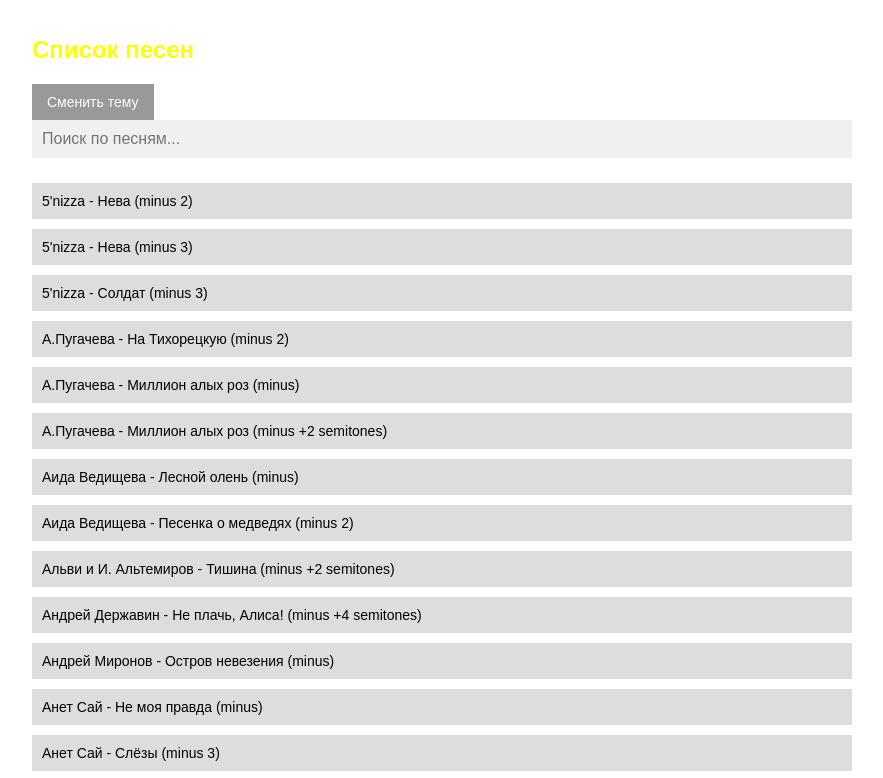
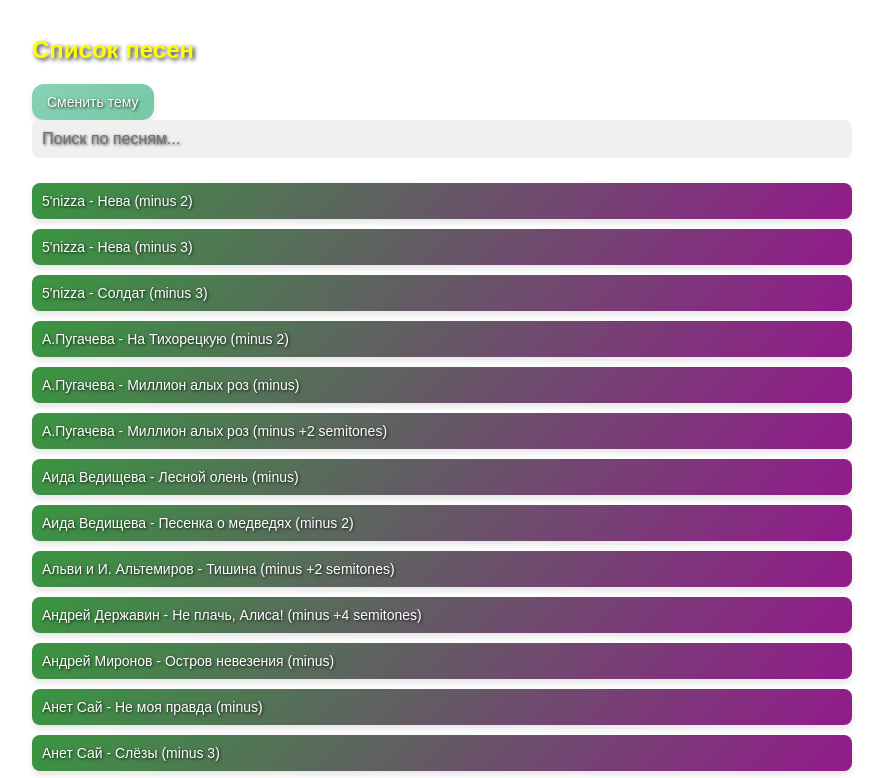
Before and after one commit to Skipidar/song, a plain HTML site: page index.html in a window 1280 px wide. Both pictures are taken after a click on the button "Сменить тему". Shown: the top 778 px of the page, without its empty margins (208-1091 px from the left). Drawn offline with Linux system fonts and the light colour scheme.

Commit message:
Add files via upload

```diff
--- a/script.js
+++ b/script.js
@@ -286,6 +286,33 @@ function uploadNewTrack() {
         renderArtistsList(); // Обновляем список после добавления нового трека
     });
 }
+// Функция для создания снежинок
+function createSnowflake() {
+    const snowflake = document.createElement('div');
+    snowflake.classList.add('snowflake');
+
+    // Генерация случайных размеров, позиций и времени падения снежинок
+    const size = Math.random() * 5 + 5 + 'px';
+    const leftPosition = Math.random() * window.innerWidth + 'px';
+    const fallDuration = Math.random() * 5 + 5 + 's';
+
+    snowflake.style.width = size;
+    snowflake.style.height = size;
+    snowflake.style.left = leftPosition;
+    snowflake.style.animationDuration = fallDuration;
+
+    document.body.appendChild(snowflake);
+
+    // Удаление снежинки после того, как она упадет
+    setTimeout(() => {
+        snowflake.remove();
+    }, parseFloat(fallDuration) * 1000); // Удаление через время падения
+}
+
+// Интервал для создания снежинок
+setInterval(createSnowflake, 800); // Каждые 300 мс создается новая снежинка
+
+
 
 // Вызвать функцию для рендеринга списка при загрузке страницы
 renderArtistsList();
--- a/style.css
+++ b/style.css
@@ -5,6 +5,8 @@ body {
     font-family: Arial, sans-serif;
     margin: 0;
     padding: 20px;
+    position: relative;
+    overflow-y: scroll; /* Включаем прокрутку */
 }
 
 .container {
@@ -17,6 +19,7 @@ body {
     text-align: left;
     margin-bottom: 20px;
     font-size: 24px;
+    text-shadow: 2px 2px 4px rgba(0, 0, 0, 0.8); /* Обводка текста */
 }
 
 .search-bar {
@@ -27,6 +30,8 @@ body {
     background-color: #222;
     color: white;
     font-size: 16px;
+    border-radius: 8px; /* Закругление */
+    text-shadow: 1px 1px 3px rgba(0, 0, 0, 0.8); /* Обводка текста */
 }
 
 .artists-list {
@@ -36,17 +41,23 @@ body {
 }
 
 .artist {
-    background-color: #333;
+    background: linear-gradient(135deg, #399640, #921a8c); /* Зеленый градиент для кнопок песен */
+    color: white;
     margin: 5px 0;
     padding: 10px;
     cursor: pointer;
     width: 100%;
     text-align: left;
     font-size: 14px;
+    border-radius: 12px; /* Закругление */
+    box-shadow: 0 4px 6px rgba(0, 0, 0, 0.1); /* Тень для объема */
+    transition: background 0.3s ease, transform 0.2s ease; /* Плавный переход фона и трансформации */
+    text-shadow: 1px 1px 3px rgba(0, 0, 0, 0.8); /* Обводка текста */
 }
 
 .artist:hover {
-    background-color: #444;
+    background: linear-gradient(135deg, #43a047, #66bb6a); /* Изменение градиента при наведении */
+    transform: scale(1.05); /* Легкое увеличение при наведении */
 }
 
 #song-details {
@@ -57,19 +68,24 @@ body {
     text-align: left;
     font-size: 16px;
     white-space: pre-wrap;
+    text-shadow: 1px 1px 3px rgba(0, 0, 0, 0.8); /* Обводка текста */
 }
 
 .btn {
-    background-color: #555;
+    background: linear-gradient(135deg, #76c7a5, #88d2b6); /* Градиент нежного зеленого цвета */
     color: white;
     padding: 10px 15px;
     border: none;
     cursor: pointer;
     font-size: 14px;
+    border-radius: 12px; /* Закругление кнопок */
+    box-shadow: 0 4px 6px rgba(0, 0, 0, 0.1); /* Тень для объема */
+    transition: background 0.3s ease; /* Плавный переход */
+    text-shadow: 1px 1px 3px rgba(0, 0, 0, 0.8); /* Обводка текста */
 }
 
 .btn:hover {
-    background-color: #777;
+    background: linear-gradient(135deg, #66b692, #76c7a5); /* Изменение оттенка при наведении */
 }
 
 #upload-section {
@@ -85,15 +101,49 @@ body {
     background-color: #222;
     color: white;
     border: none;
+    border-radius: 8px; /* Закругление */
+    text-shadow: 1px 1px 3px rgba(0, 0, 0, 0.8); /* Обводка текста */
 }
 
 #upload-section button {
     display: inline-block;
     padding: 10px 20px;
-    background-color: yellow;
+    background: linear-gradient(135deg, #76c7a5, #88d2b6); /* Градиент нежного зеленого цвета */
     color: black;
     border: none;
     cursor: pointer;
+    border-radius: 12px; /* Закругление кнопок */
+    transition: background 0.3s ease; /* Плавный переход */
+    text-shadow: 1px 1px 3px rgba(0, 0, 0, 0.8); /* Обводка текста */
+}
+
+#upload-section button:hover {
+    background: linear-gradient(135deg, #66b692, #76c7a5); /* Изменение оттенка при наведении */
+}
+
+/* Анимация снежинок */
+.snowflake {
+    position: absolute;
+    top: -50px; /* Падает с верху */
+    background-color: white;
+    border-radius: 50%;
+    opacity: 0.8;
+    animation: fall linear infinite;
+    z-index: 0; /* Снежинки на заднем плане */
+}
+
+@keyframes fall {
+    0% {
+        transform: translateY(0);
+    }
+    100% {
+        transform: translateY(100vh); /* Падает на всю высоту экрана */
+    }
+}
+
+.container, #artists-list, #song-details, #upload-section {
+    position: relative;
+    z-index: 1; /* Контент будет поверх снежинок */
 }
 
 /* Светлая тема */
@@ -104,7 +154,9 @@ body {
 
 .light-theme .artist {
     background-color: #ddd;
-    color: #000;
+    color: white; /* Оставляем белый текст для лучшей читаемости */
+    border-radius: 8px; /* Закругление */
+    text-shadow: 1px 1px 3px rgba(0, 0, 0, 0.8); /* Обводка текста */
 }
 
 .light-theme .artist:hover {
@@ -114,12 +166,15 @@ body {
 .light-theme #search-input {
     background-color: #f0f0f0;
     color: black;
+    border-radius: 8px; /* Закругление */
 }
 
 .light-theme .btn {
-    background-color: #999;
+    background: linear-gradient(135deg, #88d2b6, #76c7a5); /* Светлый зеленый градиент для светлой темы */
+    color: white; /* Оставляем белый текст */
+    text-shadow: 1px 1px 3px rgba(0, 0, 0, 0.8); /* Обводка текста */
 }
 
 .light-theme .btn:hover {
-    background-color: #777;
+    background: linear-gradient(135deg, #76c7a5, #66b692);
 }
```
